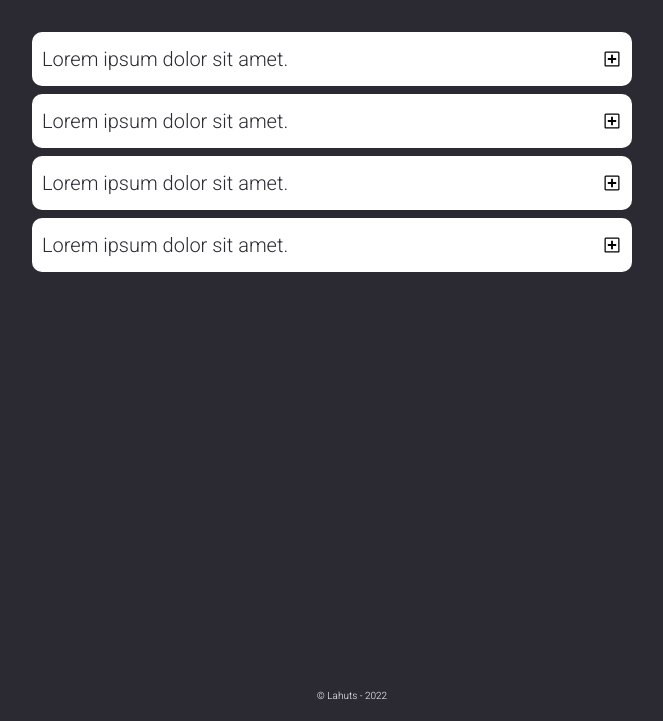
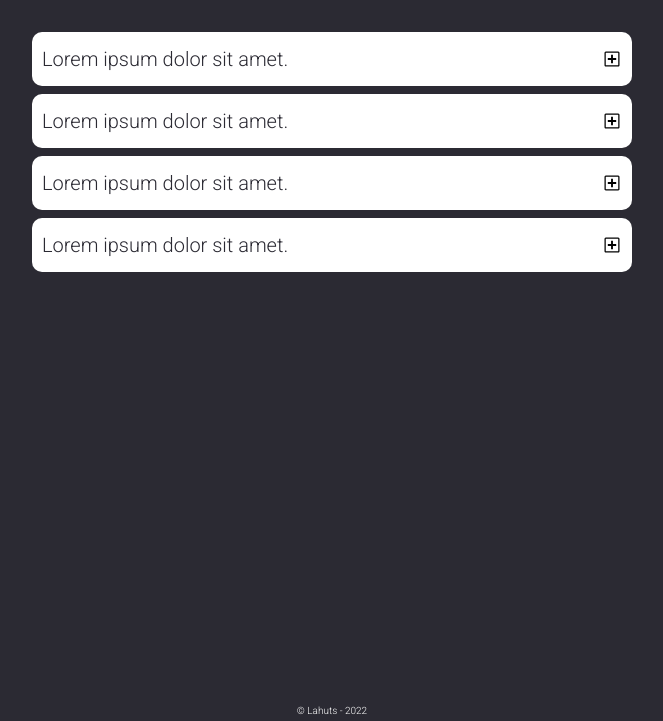
Before and after one commit to Lahuts/faq, a plain HTML site: page index.html in a window 1280 px wide. Shown: the part 79-800 px from the top of the page, without its empty margins (308-971 px from the left). Drawn offline with Linux system fonts and the light colour scheme.

Commit message:
fix footer

```diff
--- a/css/main.css
+++ b/css/main.css
@@ -74,9 +74,10 @@ header h1{
     line-height: 2.6rem;
 }
 footer {
+    background-color: #2b2a33;
     position: fixed;
     bottom: 0;
     width: 100%;
     text-align: center;
-    margin: 2rem;
+    padding: 0.5rem;
 }
```
